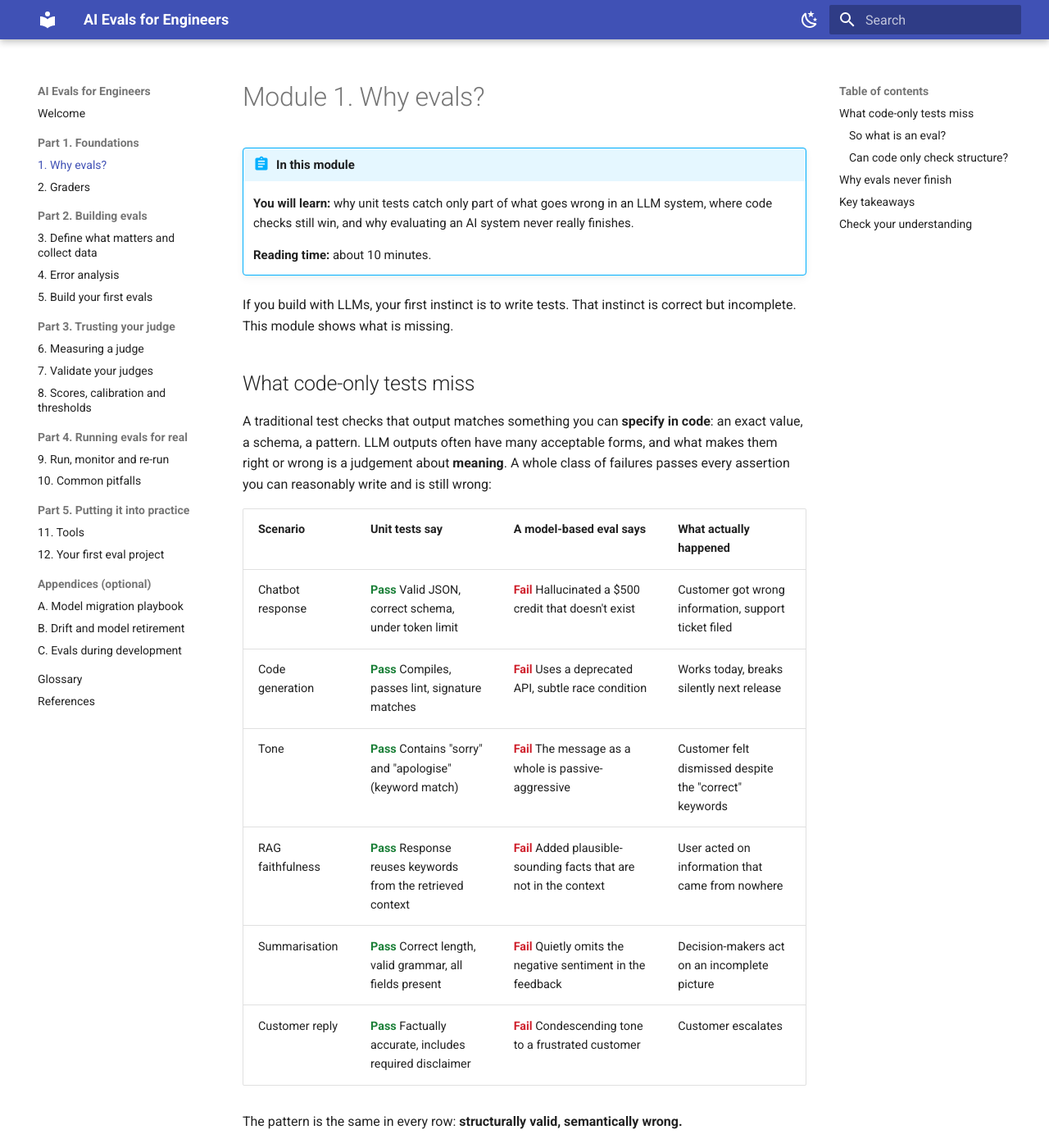
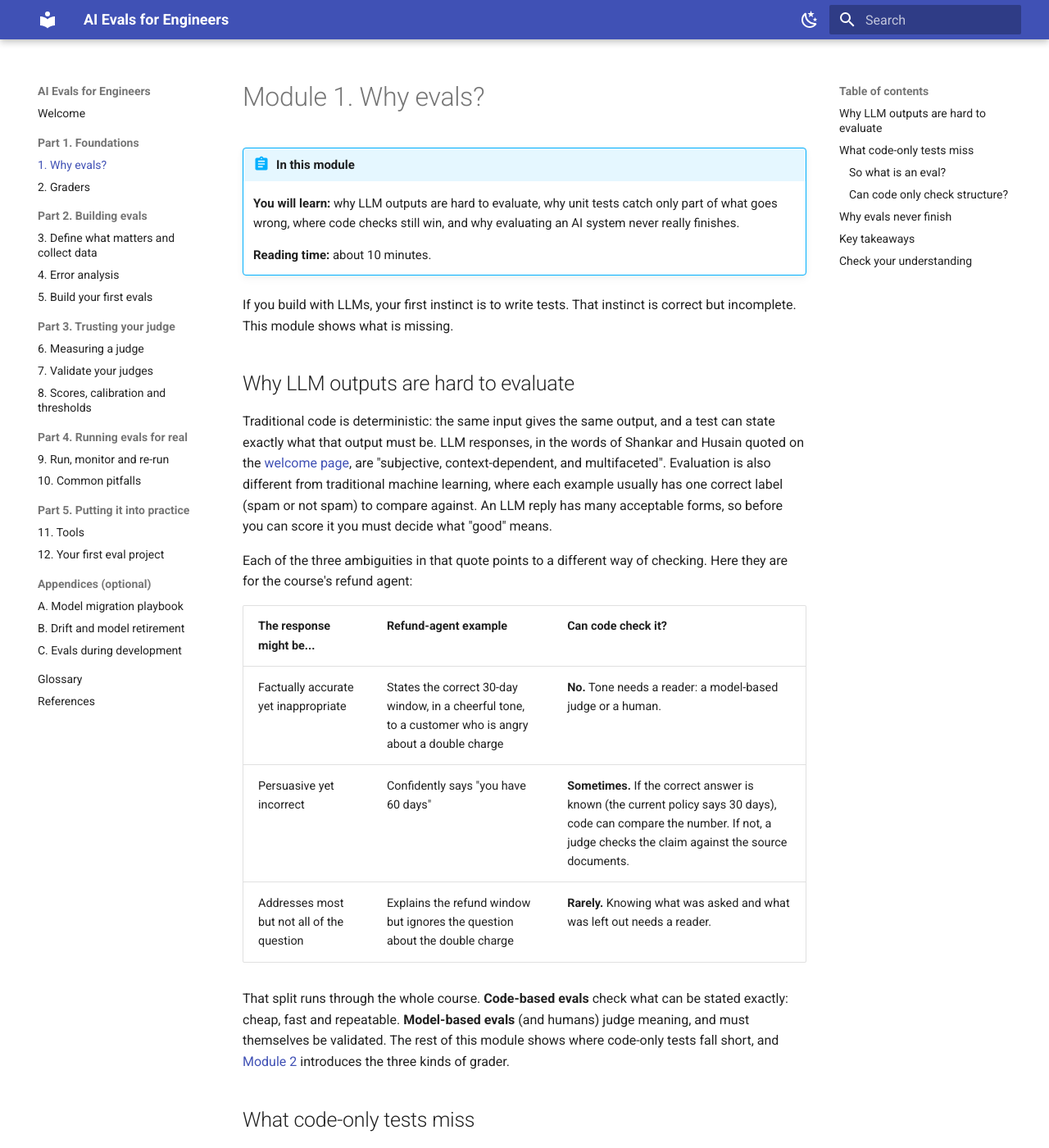
Before and after one commit to elcronos/ai-evals-for-engineers, an MkDocs documentation site: the page built from docs/01-why-evals.md, in a window 1280 px wide and 1400 px high. Shown: the whole window at 82% size. Built offline with MkDocs 1.6.1 and Material for MkDocs 9.7.7, drawn with Linux system fonts in a browser that asks for light colours.

Commit message:
Open the course with why LLM outputs are hard to evaluate
Quote Shankar and Husain's Evals for AI Engineers on the welcome page,
and open Module 1 by mapping its three ambiguities to code-based versus
model-based evals for the refund agent. Add the book to references.

Co-Authored-By: Claude Opus 5.5 <noreply@anthropic.com>

```diff
--- a/docs/01-why-evals.md
+++ b/docs/01-why-evals.md
@@ -1,11 +1,25 @@
 # Module 1. Why evals?
 
 !!! abstract "In this module"
-    **You will learn:** why unit tests catch only part of what goes wrong in an LLM system, where code checks still win, and why evaluating an AI system never really finishes.
+    **You will learn:** why LLM outputs are hard to evaluate, why unit tests catch only part of what goes wrong, where code checks still win, and why evaluating an AI system never really finishes.
 
     **Reading time:** about 10 minutes.
 
 If you build with LLMs, your first instinct is to write tests. That instinct is correct but incomplete. This module shows what is missing.
+
+## Why LLM outputs are hard to evaluate { #why-hard }
+
+Traditional code is deterministic: the same input gives the same output, and a test can state exactly what that output must be. LLM responses, in the words of Shankar and Husain quoted on the [welcome page](index.md), are "subjective, context-dependent, and multifaceted". Evaluation is also different from traditional machine learning, where each example usually has one correct label (spam or not spam) to compare against. An LLM reply has many acceptable forms, so before you can score it you must decide what "good" means.
+
+Each of the three ambiguities in that quote points to a different way of checking. Here they are for the course's refund agent:
+
+| The response might be... | Refund-agent example | Can code check it? |
+|---|---|---|
+| Factually accurate yet inappropriate | States the correct 30-day window, in a cheerful tone, to a customer who is angry about a double charge | **No.** Tone needs a reader: a model-based judge or a human. |
+| Persuasive yet incorrect | Confidently says "you have 60 days" | **Sometimes.** If the correct answer is known (the current policy says 30 days), code can compare the number. If not, a judge checks the claim against the source documents. |
+| Addresses most but not all of the question | Explains the refund window but ignores the question about the double charge | **Rarely.** Knowing what was asked and what was left out needs a reader. |
+
+That split runs through the whole course. **Code-based evals** check what can be stated exactly: cheap, fast and repeatable. **Model-based evals** (and humans) judge meaning, and must themselves be validated. The rest of this module shows where code-only tests fall short, and [Module 2](02-graders.md) introduces the three kinds of grader.
 
 ## What code-only tests miss { #why-evals }
 
```
Also changed, not shown: docs/index.md (+5 -1 lines), docs/references.md (+1 -0 lines).
